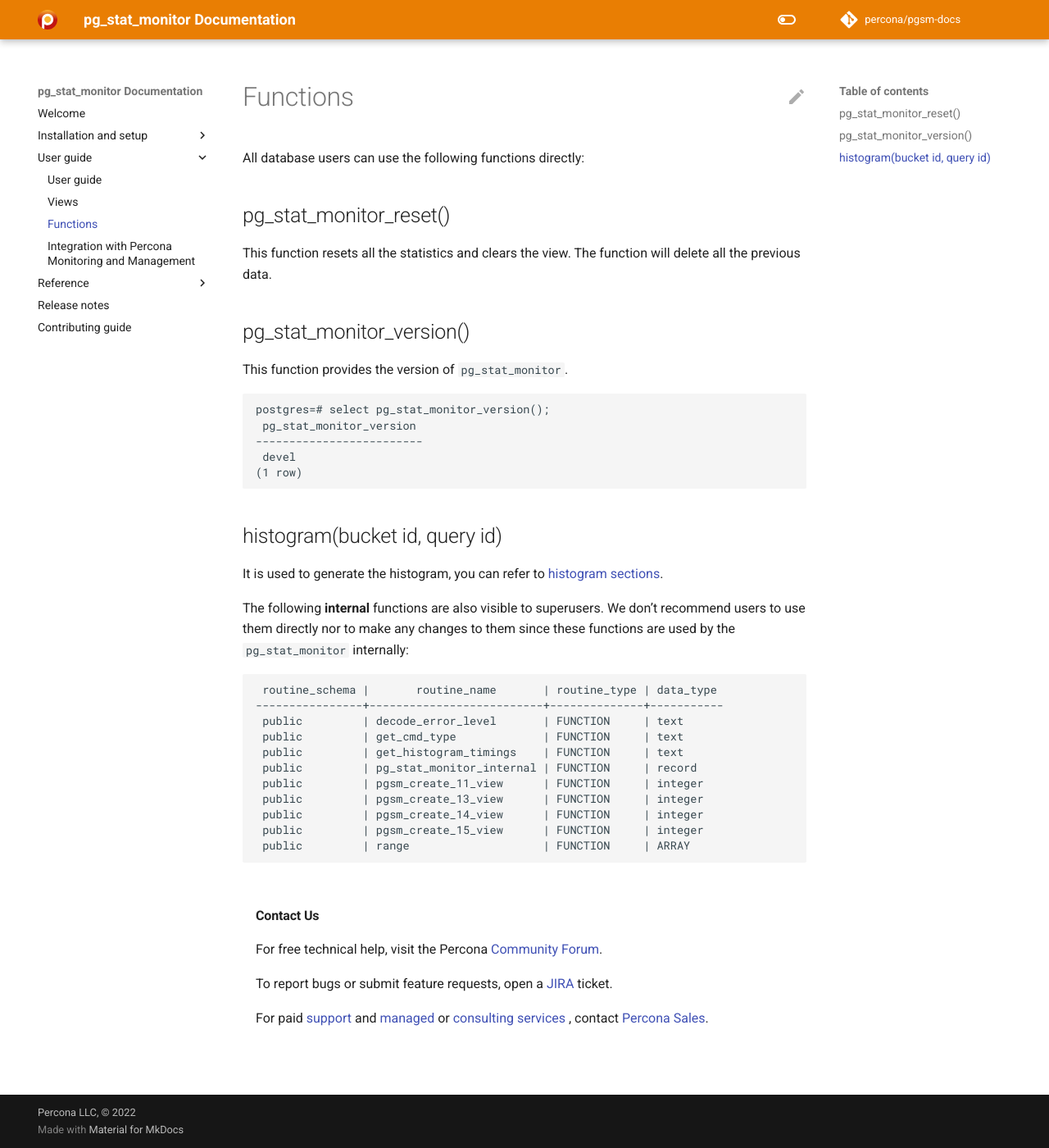
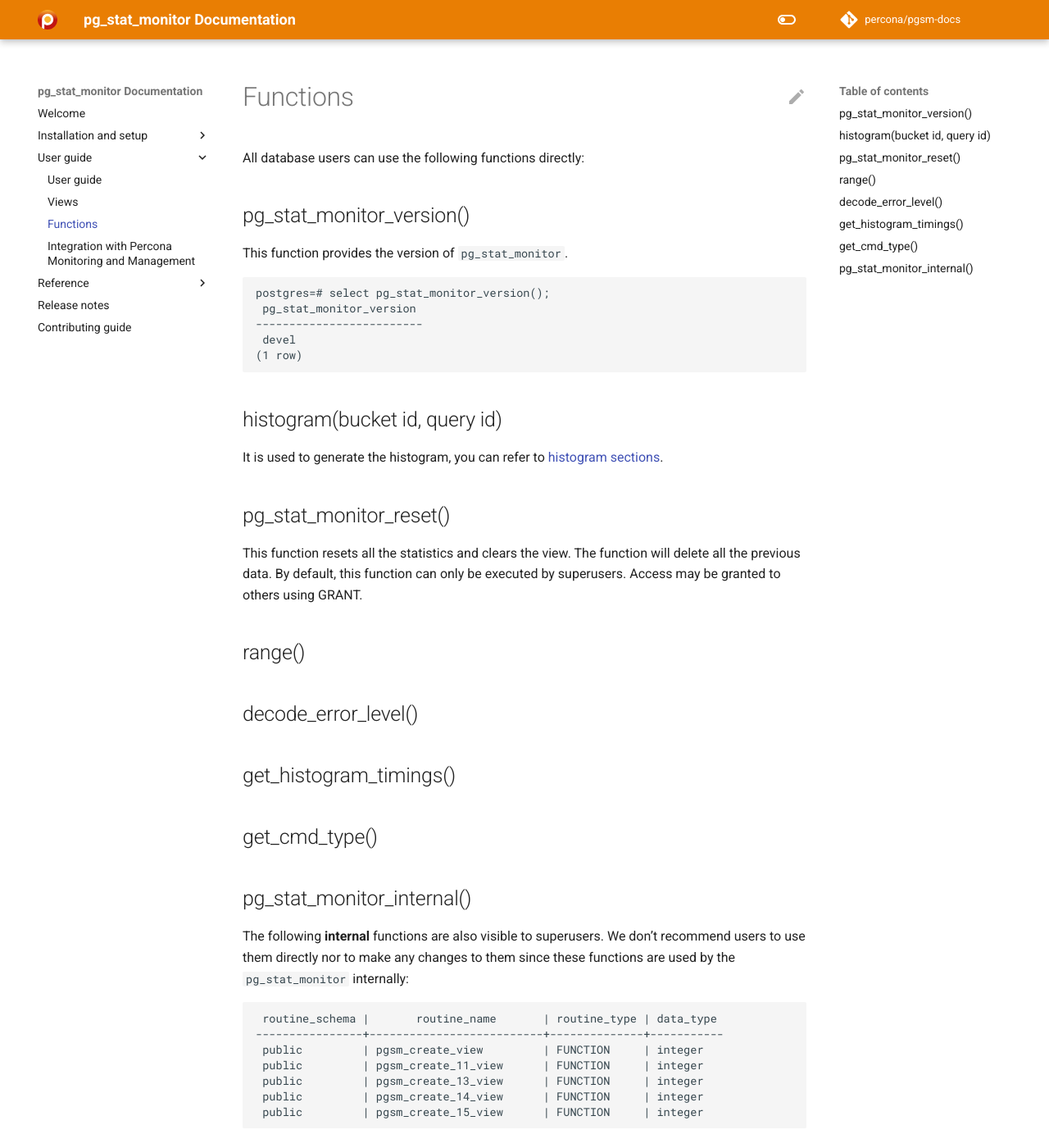
Before and after one commit to percona/pgsm-docs, an MkDocs documentation site: the page built from docs/functions.md, in a window 1280 px wide and 1400 px high. Shown: the whole window at 82% size. Built offline with MkDocs 1.6.1 and Material for MkDocs 9.7.7, drawn with Linux system fonts in a browser that asks for light colours; nearby versions of some CDN libraries; comment, search, counter and statistics services are not loaded; the version menu is left out.

Commit message:
Updated the list of user-facing vs internal functions

````diff
--- a/docs/functions.md
+++ b/docs/functions.md
@@ -1,10 +1,6 @@
 # Functions
 
 All database users can use the following functions directly:
-
-## pg_stat_monitor_reset()
-
-This function resets all the statistics and clears the view. The function will delete all the previous data.
 
 ## pg_stat_monitor_version()
 
@@ -22,18 +18,28 @@ postgres=# select pg_stat_monitor_version();
 
 It is used to generate the histogram, you can refer to [histogram sections](user_guide.md#histogram).
 
+## pg_stat_monitor_reset()
+
+This function resets all the statistics and clears the view. The function will delete all the previous data. By default, this function can only be executed by superusers. Access may be granted to others using GRANT.
+
+## range()
+
+## decode_error_level()
+
+## get_histogram_timings()
+
+## get_cmd_type()
+
+## pg_stat_monitor_internal()
+
 The following **internal** functions are also visible to superusers. We don't recommend users to use them directly nor to make any changes to them since these functions are used by the `pg_stat_monitor` internally:
 
 ```
  routine_schema |       routine_name       | routine_type | data_type
 ----------------+--------------------------+--------------+-----------
- public         | decode_error_level       | FUNCTION     | text
- public         | get_cmd_type             | FUNCTION     | text
- public         | get_histogram_timings    | FUNCTION     | text
- public         | pg_stat_monitor_internal | FUNCTION     | record
+ public         | pgsm_create_view         | FUNCTION     | integer
  public         | pgsm_create_11_view      | FUNCTION     | integer
  public         | pgsm_create_13_view      | FUNCTION     | integer
  public         | pgsm_create_14_view      | FUNCTION     | integer
  public         | pgsm_create_15_view      | FUNCTION     | integer
- public         | range                    | FUNCTION     | ARRAY
 ```
````
